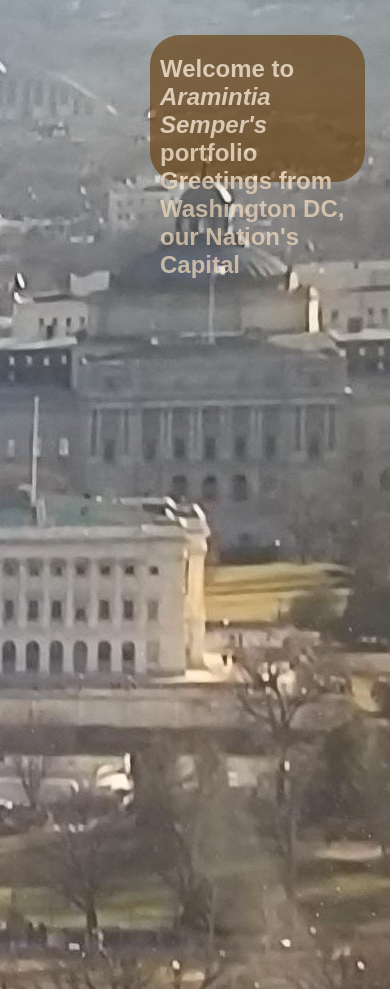
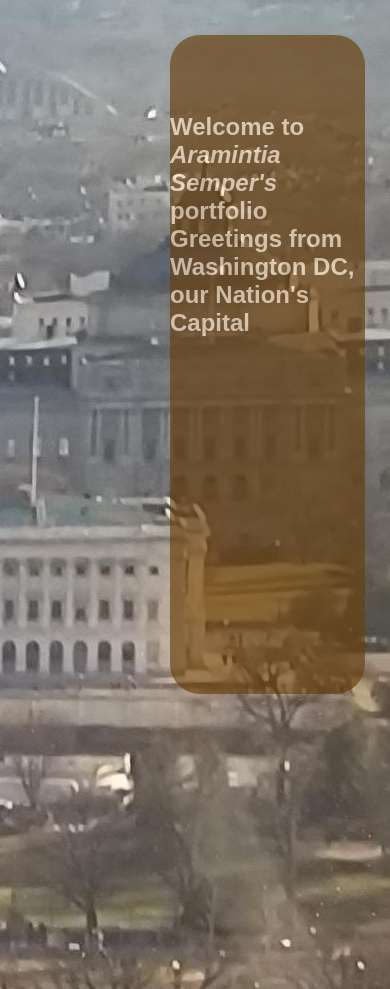
Before and after one commit to aramintia/aramintia.github.io, a plain HTML site: page index.html in a window 390 px wide. Drawn offline with Linux system fonts and the light colour scheme.

Commit message:
Update style.css
Set overflow to hidden. Set h2 width and padding to % in attempt to create responsive sizing.

```diff
--- a/style.css
+++ b/style.css
@@ -3,8 +3,7 @@ h2 {
   background-color: rgb(104, 63, 14);
   color: bisque;
   width: 50%;
-  height: 15%;
-  padding: 20px 10px 0 10px;
+  padding: 20% 0 0 0;
   border-radius: 30px 30px;
   opacity: 65%;
   z-index: 1;
@@ -20,6 +19,6 @@ body {
   background-color: rgb(167, 151, 128);
   font-family: sans-serif;
   height: 100vh;
-  overflow: scroll;
+  overflow: hidden;
   margin: 0;
 }
```
